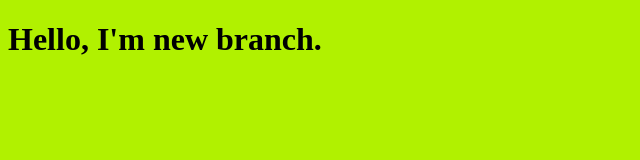
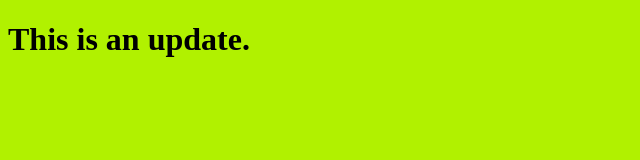
Before and after one commit to AyaElbendary97/myproject, a plain HTML site: page index.html in a window 1280 px wide. Shown: the whole page, without its empty margins (0-640 px from the left). Drawn offline with Linux system fonts and the light colour scheme.

Commit message:
edit the html file

```diff
--- a/index.html
+++ b/index.html
@@ -9,7 +9,7 @@
 </head>
 
 <body>
-    <h1>Hello, I'm new branch.</h1>
+    <h1>This is an update.</h1>
     <script src="app.js"></script>
 </body>
 
```
